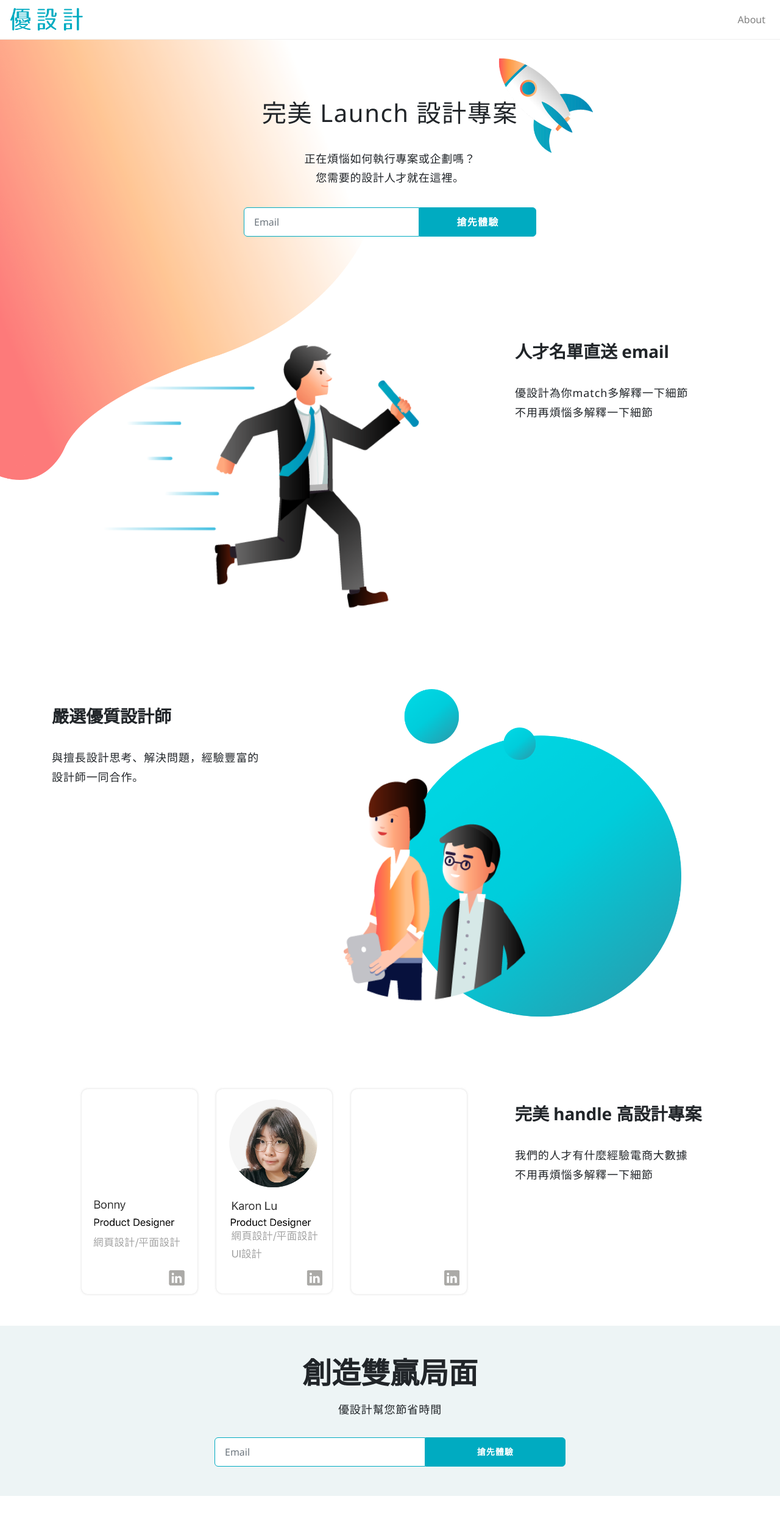
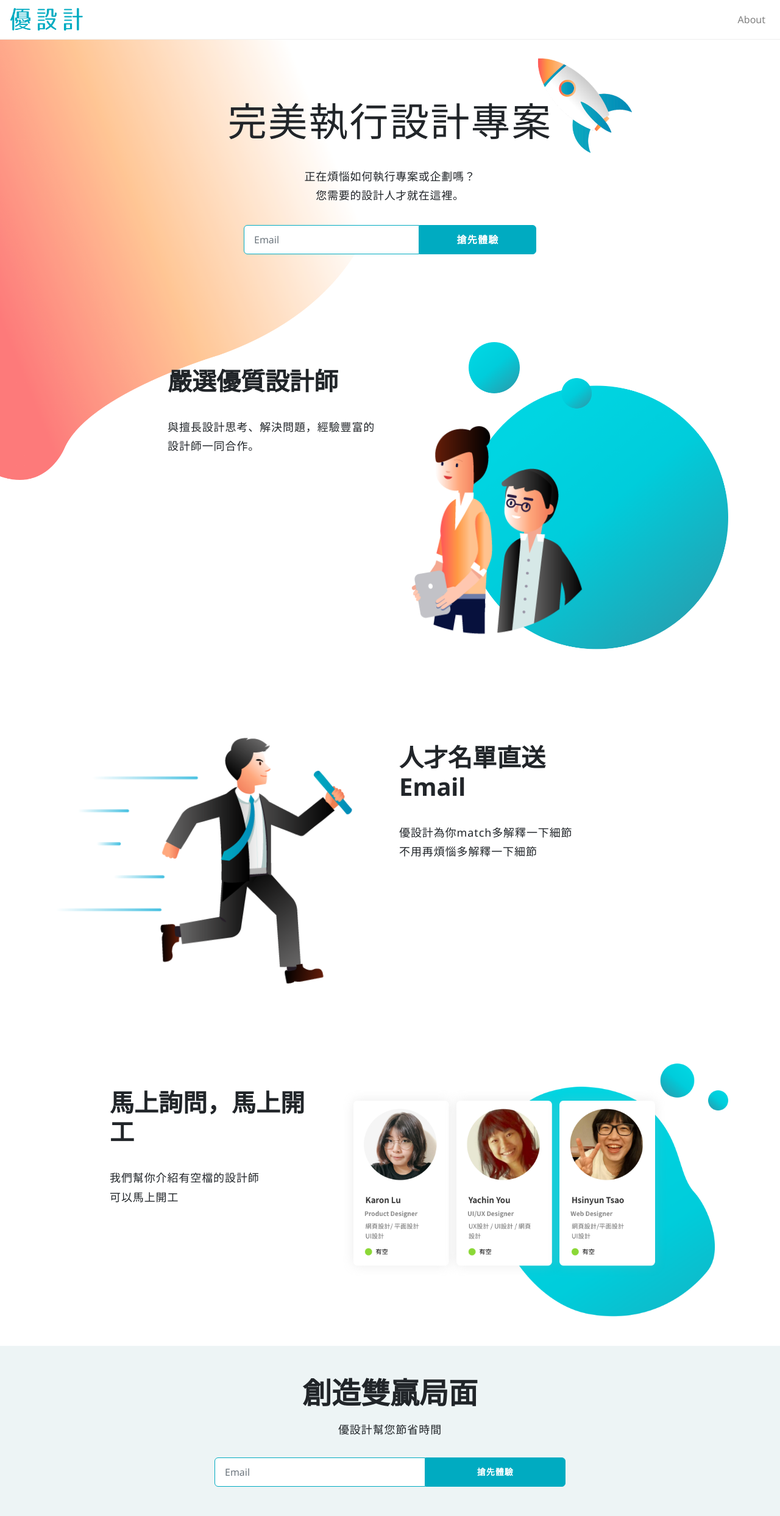
Before and after one commit to yachinyou/yodesign, a React (Create React App) app: page / in a window 1280 px wide. Shown: the whole page at 61% size. Before the commit the page ends 2453 px from the top, so only its background shows below. Built offline with nearby package versions, Linux system fonts and the light colour scheme.

Commit message:
All content in

```diff
--- a/src/Components/Hero/Hero.css
+++ b/src/Components/Hero/Hero.css
@@ -1,16 +1,18 @@
+
 .hero {
     background-image: url("../../images/hero-rocket.png");
     background-repeat: no-repeat;
-    background-position: right 18em top 1em;
+    background-position: right 14em top 1em;
     background-size: 15%;
     padding: 6em;
 }
+
 
 .hero-value{
 }
 
 .hero-value h1 {
-    font-size: 2.5em;
+    font-size: 4em;
     font-weight: 400;
     letter-spacing: 0.04em;
 }
--- a/src/Components/Hero/Hero.js
+++ b/src/Components/Hero/Hero.js
@@ -14,7 +14,7 @@ class Hero extends Component {
             <div className="hero">
                 <div className="container">
                     <div className="hero-value" >
-                        <h1>完美 Launch 設計專案</h1>
+                        <h1>完美執行設計專案</h1>
                         <h6>正在煩惱如何執行專案或企劃嗎？<br />您需要的設計人才就在這裡。</h6>
                         <div className="form-container">
                             <form action="https://bonsterxbonster.us2.list-manage.com/subscribe/post" method="POST">
--- a/src/Components/SellSheet/SellSheet.css
+++ b/src/Components/SellSheet/SellSheet.css
@@ -14,7 +14,7 @@
 }
 
 .sell-text h2{
-    font-size: 1.75em;
+    font-size: 2.5em;
     font-weight: 800;
     margin-top: 1em;
 }
@@ -27,6 +27,11 @@
     margin-top: 2em;
     margin-bottom: 2em;
 }
+
+.extra-padding {
+    padding: 1em;
+}
+
 
 .sell1-image img{
     width: 100%;
--- a/src/Components/SellSheet/SellSheet.js
+++ b/src/Components/SellSheet/SellSheet.js
@@ -18,31 +18,37 @@ class SellSheet extends Component {
                 <Hero />
                 <div className="container">
                     <div className="row sell-section">
-                        <div className="sell1-image col-xl-8 col-lg-8 col-md-8 col-sm-12 col-12">
-                            <img src={Sell1Image} clat="solve ux challenges in the real world" />
-                        </div>
-                        <div className="sell-text col-xl-4 col-lg-4 col-md-4 col-sm-12 col-12" >
-                            <h2>人才名單直送 email</h2>
-                            <h6>優設計為你match多解釋一下細節<br />不用再煩惱多解釋一下細節</h6>
-                        </div>
-                    </div>
-                    <div className="row sell-section">
+                        <div className="col-xl-2 col-lg-2 col-md-12 col-sm-12 col-12" ></div>
                         <div className="sell-text col-xl-4 col-lg-4 col-md-4 col-sm-12 col-12" >
                             <h2>嚴選優質設計師</h2>
                             <h6>與擅長設計思考、解決問題，經驗豐富的設計師一同合作。</h6>
                         </div>
-                        <div className="sell2-image col-xl-8 col-lg-8 col-md-8 col-sm-12 col-12">
+                        <div className="sell2-image col-xl-6 col-lg-6 col-md-8 col-sm-12 col-12">
                             <img src={Sell2Image} clat="solve ux challenges in the real world" />
                         </div>
+                        <div className="col-xl-12 col-lg-12 col-md-12 col-sm-12 col-12" ></div>
                     </div>
                     <div className="row sell-section">
-                        <div className="sell3-image col-xl-8 col-lg-8 col-md-8 col-sm-12 col-12">
+                        <div className="col-xl-12 col-lg-2 col-md-12 col-sm-12 col-12" ></div>
+                        <div className="sell1-image col-xl-6 col-lg-6 col-md-8 col-sm-12 col-12">
+                            <img src={Sell1Image} clat="solve ux challenges in the real world" />
+                        </div>
+                        <div className="sell-text col-xl-4 col-lg-4 col-md-4 col-sm-12 col-12" >
+                            <h2>人才名單直送 Email</h2>
+                            <h6>優設計為你match多解釋一下細節<br />不用再煩惱多解釋一下細節</h6>
+                        </div>
+                        <div className="col-xl-2 col-lg-2 col-md-12 col-sm-12 col-12" ></div>
+                    </div>
+                    <div className="row sell-section">
+                        <div className="col-xl-1 col-lg-12 col-md-12 col-sm-12 col-12" ></div>
+                        <div className="sell-text col-xl-4 col-lg-4 col-md-4 col-sm-12 col-12" >
+                            <h2>馬上詢問，馬上開工</h2>
+                            <h6>我們幫你介紹有空檔的設計師<br />可以馬上開工</h6>
+                        </div>
+                        <div className="sell3-image col-xl-7 col-lg-8 col-md-8 col-sm-12 col-12">
                             <img src={Sell3Image} clat="solve ux challenges in the real world" />
                         </div>
-                        <div className="sell-text col-xl-4 col-lg-4 col-md-4 col-sm-12 col-12" >
-                            <h2>完美 handle 高設計專案</h2>
-                            <h6>我們的人才有什麼經驗電商大數據<br />不用再煩惱多解釋一下細節</h6>
-                        </div>
+                        <div className="col-xl-12 col-lg-12 col-md-12 col-sm-12 col-12" ></div>
                     </div>
                 </div>
             </div>
```
Also changed, not shown: src/images/sell3-designer-cards.png.
